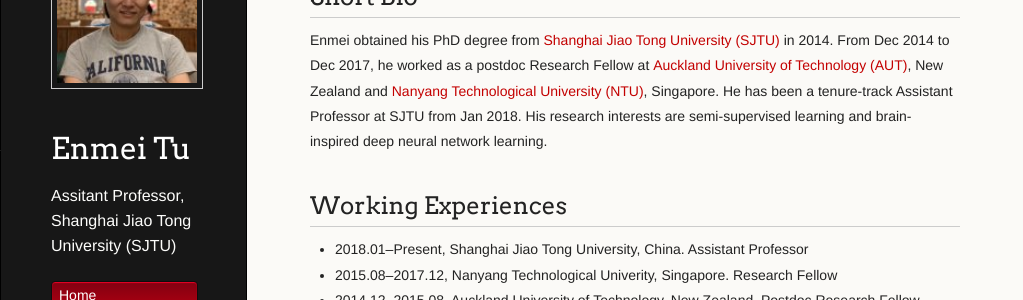
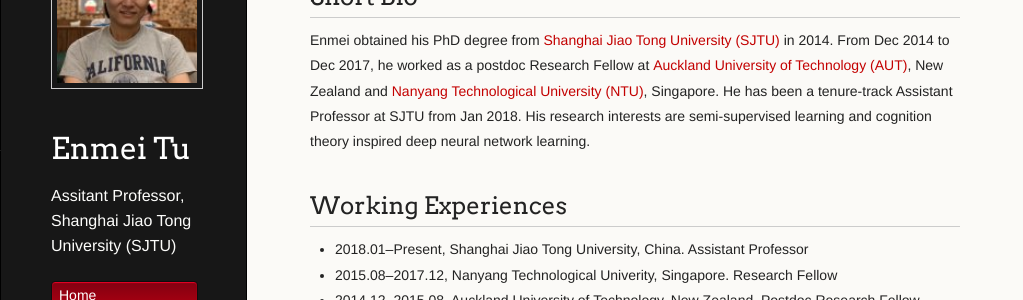
Before and after one commit to hellotem/enmeitu.github.io, a Jekyll site: the page built from index.md, in a window 1280 px wide and 1350 px high. Shown: the part 146-446 px from the top of the window, without its empty margins (0-1023 px from the left). Built offline with Jekyll 4.4.1, drawn with Linux system fonts in a browser that asks for light colours.

Commit message:
Update index.md

```diff
--- a/index.md
+++ b/index.md
@@ -12,7 +12,7 @@
 # Welcome to Enmei Tu's homepage!
 
 ## Short Bio
-Enmei obtained his PhD degree from [Shanghai Jiao Tong University (SJTU)](http://en.sjtu.edu.cn/) in 2014. From Dec 2014 to Dec 2017, he  worked as a postdoc Research Fellow at [Auckland University of Technology (AUT)](https://www.aut.ac.nz/), New Zealand and [Nanyang Technological University (NTU)](https://www.ntu.edu.sg), Singapore. He has been a tenure-track Assistant Professor at SJTU from Jan 2018. His research interests are semi-supervised learning and brain-inspired deep neural network learning.
+Enmei obtained his PhD degree from [Shanghai Jiao Tong University (SJTU)](http://en.sjtu.edu.cn/) in 2014. From Dec 2014 to Dec 2017, he  worked as a postdoc Research Fellow at [Auckland University of Technology (AUT)](https://www.aut.ac.nz/), New Zealand and [Nanyang Technological University (NTU)](https://www.ntu.edu.sg), Singapore. He has been a tenure-track Assistant Professor at SJTU from Jan 2018. His research interests are semi-supervised learning and cognition theory inspired deep neural network learning.
 
 ## Working Experiences
 * 2018.01--Present, Shanghai Jiao Tong University, China. Assistant Professor
```
